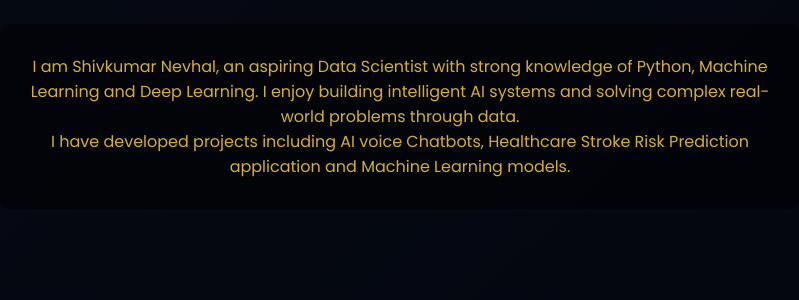
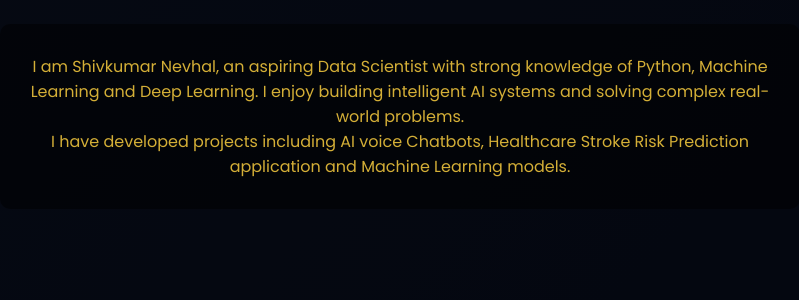
Before and after one commit to ShivkumarNevhal/Portfolio_1, a Flask app: page / in a window 1280 px wide. Shown: the part 962-1262 px from the top of the page, without its empty margins (240-1039 px from the left). Run offline with Flask 3, Linux system fonts and the light colour scheme.

Commit message:
Update index.html

```diff
--- a/templates/index.html
+++ b/templates/index.html
@@ -69,7 +69,7 @@
             I am Shivkumar Nevhal, an aspiring Data Scientist with strong
             knowledge of Python, Machine Learning and Deep Learning. I
             enjoy building intelligent AI systems and solving complex real-world
-            problems through data.
+            problems.
           </p>
           <p>
             I have developed projects including AI voice Chatbots, Healthcare Stroke Risk Prediction application and Machine Learning models.
```
